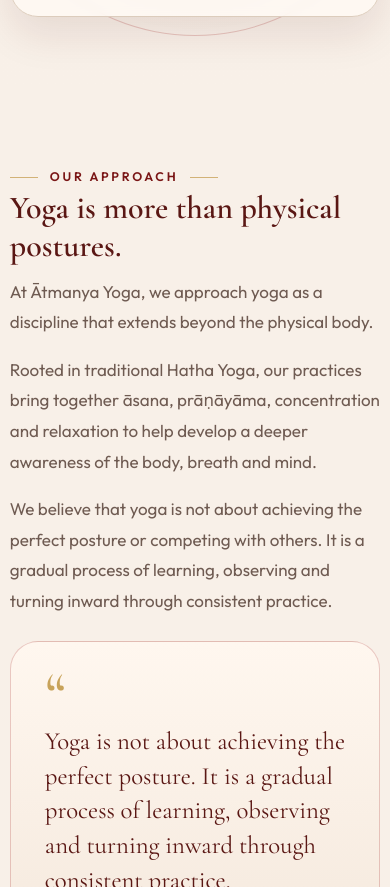
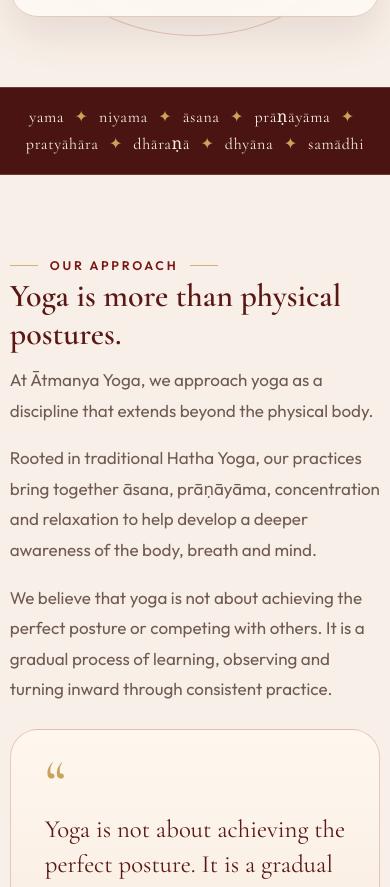
Before and after one commit to atmanyayoga/atmanyayoga.github.io, a plain HTML site: page index.html in a window 390 px wide. Shown: the part 1235-2122 px from the top of the page. Drawn offline with nearby package versions, Linux system fonts and the light colour scheme.

Commit message:
Restore mantra strip and fit eight-limb sequence responsively

```diff
--- a/css/style.css
+++ b/css/style.css
@@ -429,13 +429,21 @@ html[data-theme="dark"] .mantra-strip { background: #2a1715; }
   display: flex;
   align-items: center;
   justify-content: center;
-  gap: 34px;
-  white-space: nowrap;
+  flex-wrap: wrap;
+  max-width: min(1380px, 95%);
+  margin: 0 auto;
+  padding: 0 16px;
+  column-gap: 14px;
+  row-gap: 2px;
+  white-space: normal;
+  text-align: center;
   font-family: var(--serif);
-  font-size: 1.25rem;
+  font-size: 1.15rem;
   letter-spacing: 0.04em;
+  line-height: 1.7;
 }
-.mantra-track i { color: var(--gold); font-style: normal; }
+.mantra-track span { display: block; }
+.mantra-track i { color: var(--gold); font-style: normal; padding: 0 6px; }
 
 /* Sections */
 .section { padding: 90px 0; }
@@ -791,6 +799,7 @@ html[data-theme="dark"] .site-footer { background: #2a1715; }
   .session-controls .btn { min-width: 0; flex: 1; }
   .hero { padding-top: 60px; }
   .hero-copy { align-items: flex-start; }
+  .mantra-track { font-size: 1rem; column-gap: 8px; padding: 0 12px; }
   .section { padding: 70px 0; }
   .schedule-row { grid-template-columns: 1fr; gap: 2px; }
   .steps li { align-items: flex-start; padding-top: 18px; }
--- a/index.html
+++ b/index.html
@@ -10,7 +10,7 @@
   <link rel="preconnect" href="https://fonts.gstatic.com" crossorigin>
   <link href="https://fonts.googleapis.com/css2?family=Cormorant+Garamond:ital,wght@0,400;0,500;0,600;0,700;1,400;1,500;1,600&family=Outfit:wght@300;400;500;600;700&display=swap" rel="stylesheet">
   <script>(function(){try{var t=localStorage.getItem("atmanya-theme");var d=t||(window.matchMedia&&window.matchMedia("(prefers-color-scheme: dark)").matches?"dark":"light");document.documentElement.setAttribute("data-theme",d);}catch(e){}})();</script>
-  <link rel="stylesheet" href="css/style.css?v=2">
+  <link rel="stylesheet" href="css/style.css?v=3">
 </head>
 <body>
 <div class="quote-ribbon" aria-label="Yoga quotes">
@@ -77,6 +77,12 @@
         </div>
       </div>
     </section>
+
+    <div class="mantra-strip" aria-hidden="true">
+      <div class="mantra-track">
+        <span>yama <i>&#10022;</i> niyama <i>&#10022;</i> &#257;sana <i>&#10022;</i> pr&#257;&#7751;&#257;y&#257;ma <i>&#10022;</i> praty&#257;h&#257;ra <i>&#10022;</i> dh&#257;ra&#7751;&#257; <i>&#10022;</i> dhy&#257;na <i>&#10022;</i> sam&#257;dhi</span>
+      </div>
+    </div>
 
     <section class="section">
       <div class="container split">
```
Also changed, not shown: contact.html (+1 -1 lines), courses.html (+1 -1 lines), membership.html (+1 -1 lines), privacy-policy.html (+1 -1 lines), resources.html (+1 -1 lines), teacher.html (+1 -1 lines), terms-conditions.html (+1 -1 lines), virtual-session.html (+1 -1 lines).
